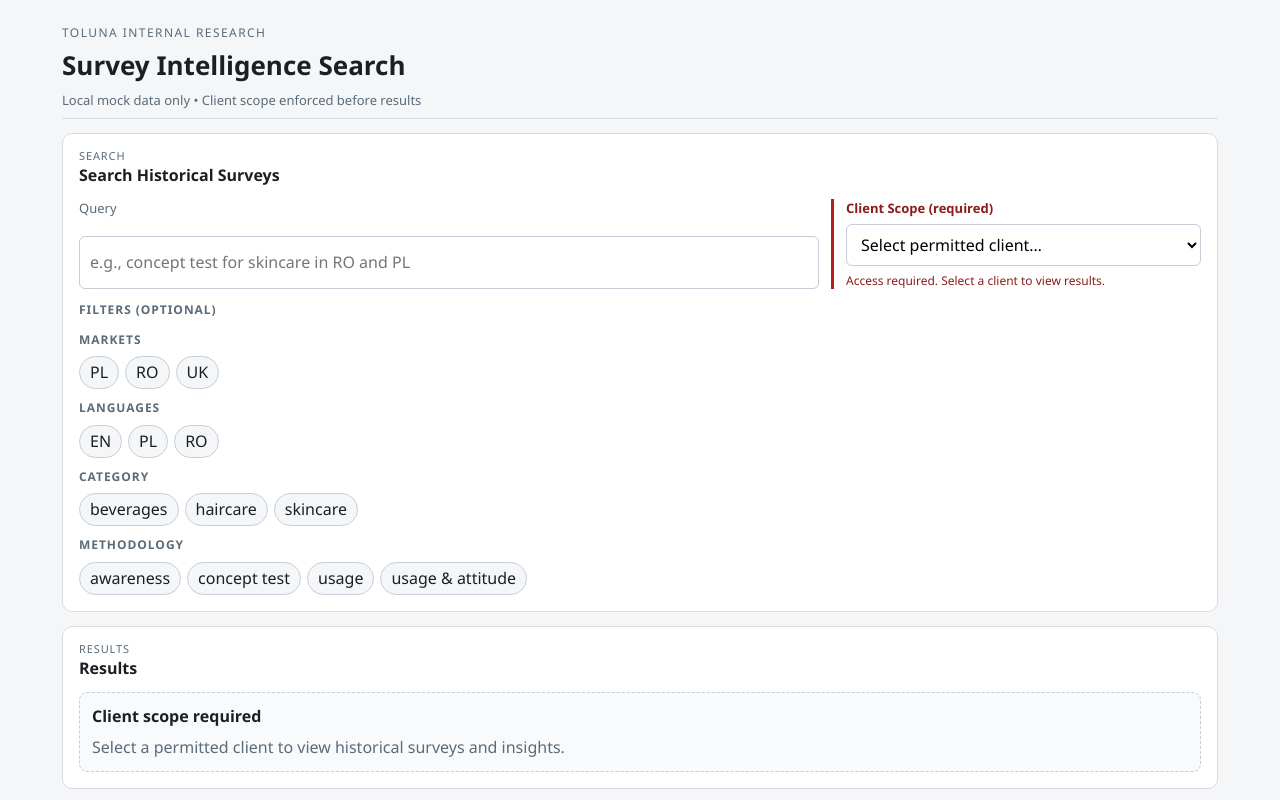
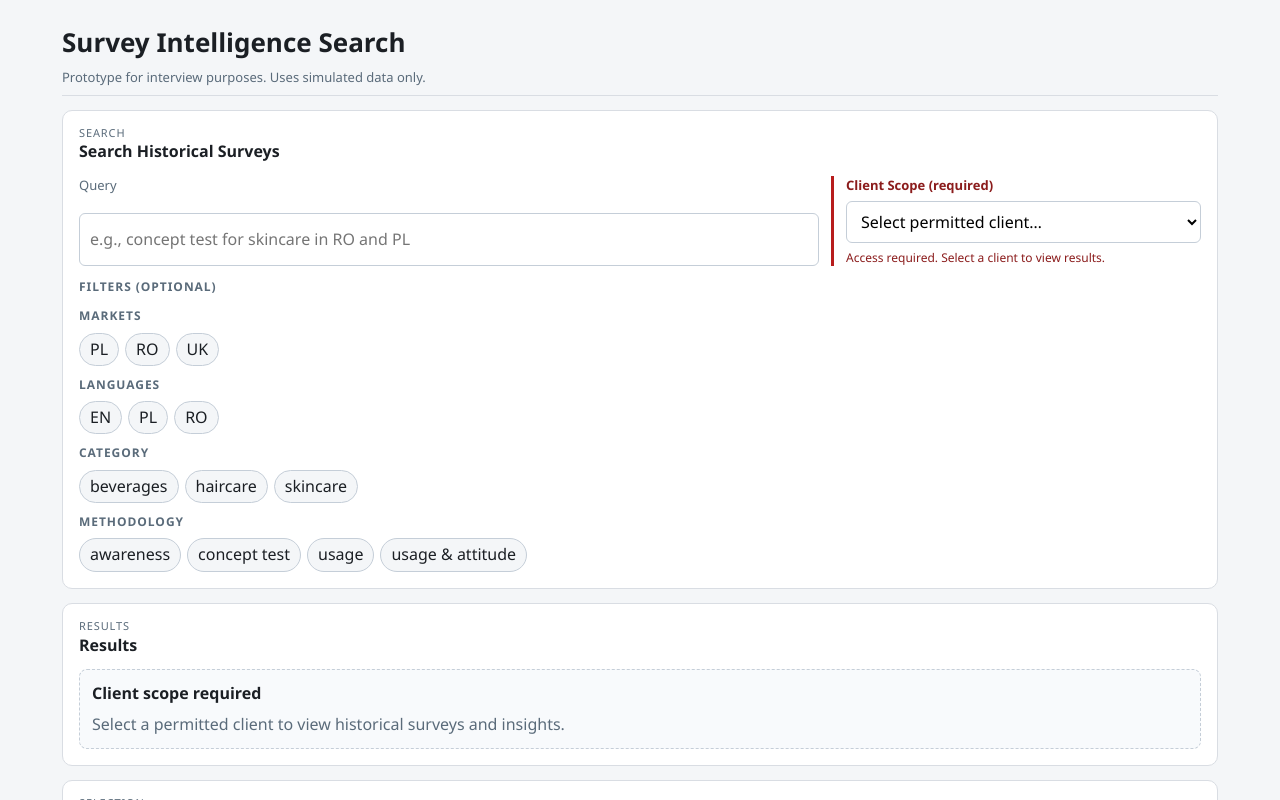
Before and after one commit to alinrudolf/prototype, a React (Vite) app: page / in a window 1280 px wide. Shown: the top 800 px of the page. Built offline with nearby package versions, Linux system fonts and the light colour scheme.

Commit message:
Tighten header copy

```diff
--- a/src/app/SearchScreen.tsx
+++ b/src/app/SearchScreen.tsx
@@ -98,10 +98,9 @@ export default function SearchScreen({
   return (
     <div className="stack">
       <header className="header header--tight">
-        <div className="header__eyebrow">Toluna Internal Research</div>
         <div className="header__title">Survey Intelligence Search</div>
         <div className="header__meta">
-          Local mock data only • Client scope enforced before results
+          Prototype for interview purposes. Uses simulated data only.
         </div>
       </header>
 
```
